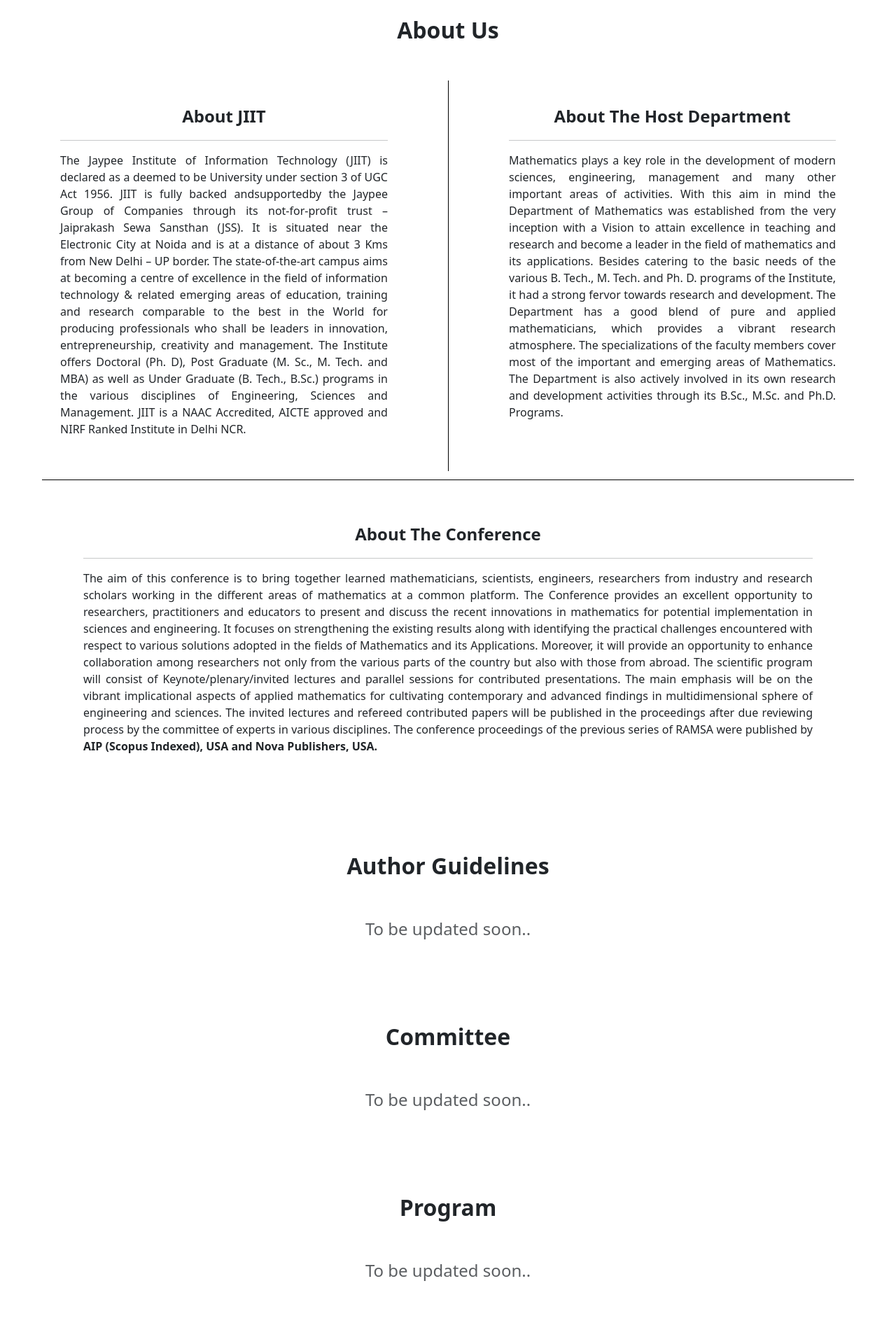
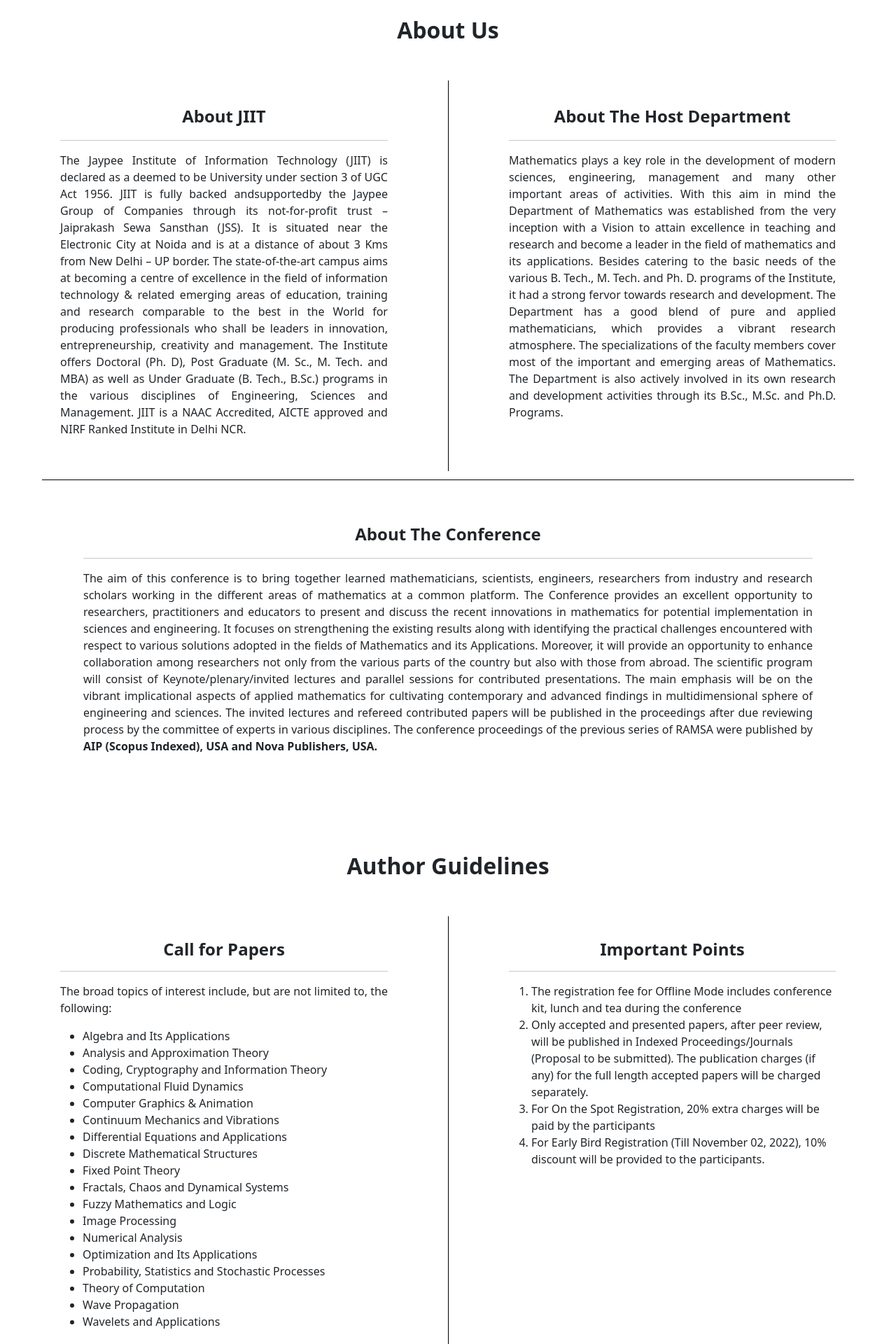
Before and after one commit to ayushb2002/ramsa, a PHP site: page / in a window 1280 px wide. Shown: the part 723-2643 px from the top of the page at 70% size. Run offline with PHP 8.4, Linux system fonts and the light colour scheme.

Commit message:
Update 19-08-2022

```diff
--- a/about.php
+++ b/about.php
@@ -19,7 +19,7 @@
                 <span class="fw-bold fs-4 d-flex justify-content-center text-capitalize">About the host department</span>
                 <hr>
                 <p class="text-justify">
-        Mathematics plays a key role in the development of modern sciences, engineering, management and many other important areas of activities. With this aim in mind the Department of Mathematics was established from the very inception with a Vision to attain excellence in teaching and research and become a leader in the field of mathematics and its applications.  Besides catering to the basic needs of the various B. Tech., M. Tech. and Ph. D. programs of the Institute, it had a strong fervor towards research and development. The Department has a good blend of pure and applied mathematicians, which provides a vibrant research atmosphere. The specializations of the faculty members cover most of the important and emerging areas of Mathematics. The Department is also actively involved in its own research and development activities through its B.Sc., M.Sc. and Ph.D. Programs.
+                    Mathematics plays a key role in the development of modern sciences, engineering, management and many other important areas of activities. With this aim in mind the Department of Mathematics was established from the very inception with a Vision to attain excellence in teaching and research and become a leader in the field of mathematics and its applications. Besides catering to the basic needs of the various B. Tech., M. Tech. and Ph. D. programs of the Institute, it had a strong fervor towards research and development. The Department has a good blend of pure and applied mathematicians, which provides a vibrant research atmosphere. The specializations of the faculty members cover most of the important and emerging areas of Mathematics. The Department is also actively involved in its own research and development activities through its B.Sc., M.Sc. and Ph.D. Programs.
                 </p>
             </div>
         </div>
--- a/authors.php
+++ b/authors.php
@@ -1,12 +1,52 @@
 <div class="container-fluid">
     <div class="row">
-        <div class="col-12 d-flex justify-content-center">
+        <div class="col-12 d-flex justify-content-center pb-5">
             <span class="section-head text-center fw-bold">
                 Author Guidelines
             </span>
         </div>
-        <div class="col-12 p-5">
-            <p class="tbu text-center">To be updated soon..</p>
+        <div class="col-sm-12 col-lg-6 px-5">
+            <div class="about-box-1">
+                <h4 class="fw-bold fs-4 d-flex justify-content-center">Call for Papers</h4>
+                <hr />
+                <p class="text-justify">
+                    The broad topics of interest include, but are not limited to, the following:
+                <ul>
+                    <li>Algebra and Its Applications</li>
+                    <li>Analysis and Approximation Theory</li>
+                    <li>Coding, Cryptography and Information Theory</li>
+                    <li>Computational Fluid Dynamics</li>
+                    <li>Computer Graphics & Animation</li>
+                    <li>Continuum Mechanics and Vibrations</li>
+                    <li>Differential Equations and Applications</li>
+                    <li>Discrete Mathematical Structures</li>
+                    <li>Fixed Point Theory</li>
+                    <li>Fractals, Chaos and Dynamical Systems</li>
+                    <li>Fuzzy Mathematics and Logic</li>
+                    <li>Image Processing</li>
+                    <li>Numerical Analysis</li>
+                    <li>Optimization and Its Applications</li>
+                    <li>Probability, Statistics and Stochastic Processes</li>
+                    <li>Theory of Computation</li>
+                    <li>Wave Propagation</li>
+                    <li>Wavelets and Applications</li>
+                </ul>
+                </p>
+            </div>
+        </div>
+        <div class="col-sm-12 col-lg-6 px-5" style="border-left: 1px solid black;">
+            <div class="author-box-1">
+                <h4 class="fw-bold fs-4 d-flex justify-content-center">Important Points</h4>
+                <hr />
+                <p class="text-justify">
+                <ol class="fs-6">
+                    <li>The registration fee for Offline Mode includes conference kit, lunch and tea during the conference</li>
+                    <li>Only accepted and presented papers, after peer review, will be published in Indexed Proceedings/Journals (Proposal to be submitted). The publication charges (if any) for the full length accepted papers will be charged separately.</li>
+                    <li>For On the Spot Registration, 20% extra charges will be paid by the participants</li>
+                    <li>For Early Bird Registration (Till November 02, 2022), 10% discount will be provided to the participants.</li>
+                </ol>
+                </p>
+            </div>
         </div>
     </div>
 </div>
--- a/committee.php
+++ b/committee.php
@@ -5,8 +5,43 @@
                 Committee
             </span>
         </div>
-        <div class="col-12 p-5">
-            <p class="tbu text-center">To be updated soon..</p>
+        <div class="col-6 p-5">
+            <div class="accordion" id="chiefPatron">
+                <div class="accordion-item">
+                    <h2 class="accordion-header" id="heading1">
+                        <button class="accordion-button" type="button" data-bs-toggle="collapse" data-bs-target="#collapse1" aria-expanded="true" aria-controls="collapse1">
+                            Chief Patron
+                        </button>
+                    </h2>
+                    <div id="collapse1" class="accordion-collapse collapse show" aria-labelledby="heading1" data-bs-parent="#chiefPatron">
+                        <div class="accordion-body">
+                            <ul>
+                                <li>Shri Jaiprakash Gaur Ji, Founder Chancellor, JIIT</li>
+                                <li>Shri Manoj Gaur Ji, Executive Chairman, Jaypee Group.</li>
+                            </ul>
+                        </div>
+                    </div>
+                </div>
+            </div>
+        </div>
+        <div class="col-6 p-5">
+            <div class="accordion" id="patron">
+                <div class="accordion-item">
+                    <h2 class="accordion-header" id="heading2">
+                        <button class="accordion-button" type="button" data-bs-toggle="collapse" data-bs-target="#collapse2" aria-expanded="true" aria-controls="collapse2">
+                            Patron
+                        </button>
+                    </h2>
+                    <div id="collapse2" class="accordion-collapse collapse show" aria-labelledby="heading2" data-bs-parent="#patron">
+                        <div class="accordion-body">
+                            <ul>
+                                <li>Prof. S. C. Saxena, Pro Chancellor, JIIT</li>
+                                <li>Prof. Y. R. Sood, Vice Chancellor, JIIT</li>
+                            </ul>
+                        </div>
+                    </div>
+                </div>
+            </div>
         </div>
     </div>
 </div>
--- a/css/style.css
+++ b/css/style.css
@@ -186,6 +186,12 @@ body {
     padding: 5%;
     border-top: 1px solid black;
   }
+
+  .author-box-1 {
+    margin: 1% 2%;
+    padding: 5%;
+    min-height: auto;
+  }
 }
 
 .lds-grid {
```
Lines whose indentation alone changed are shown as unchanged.
